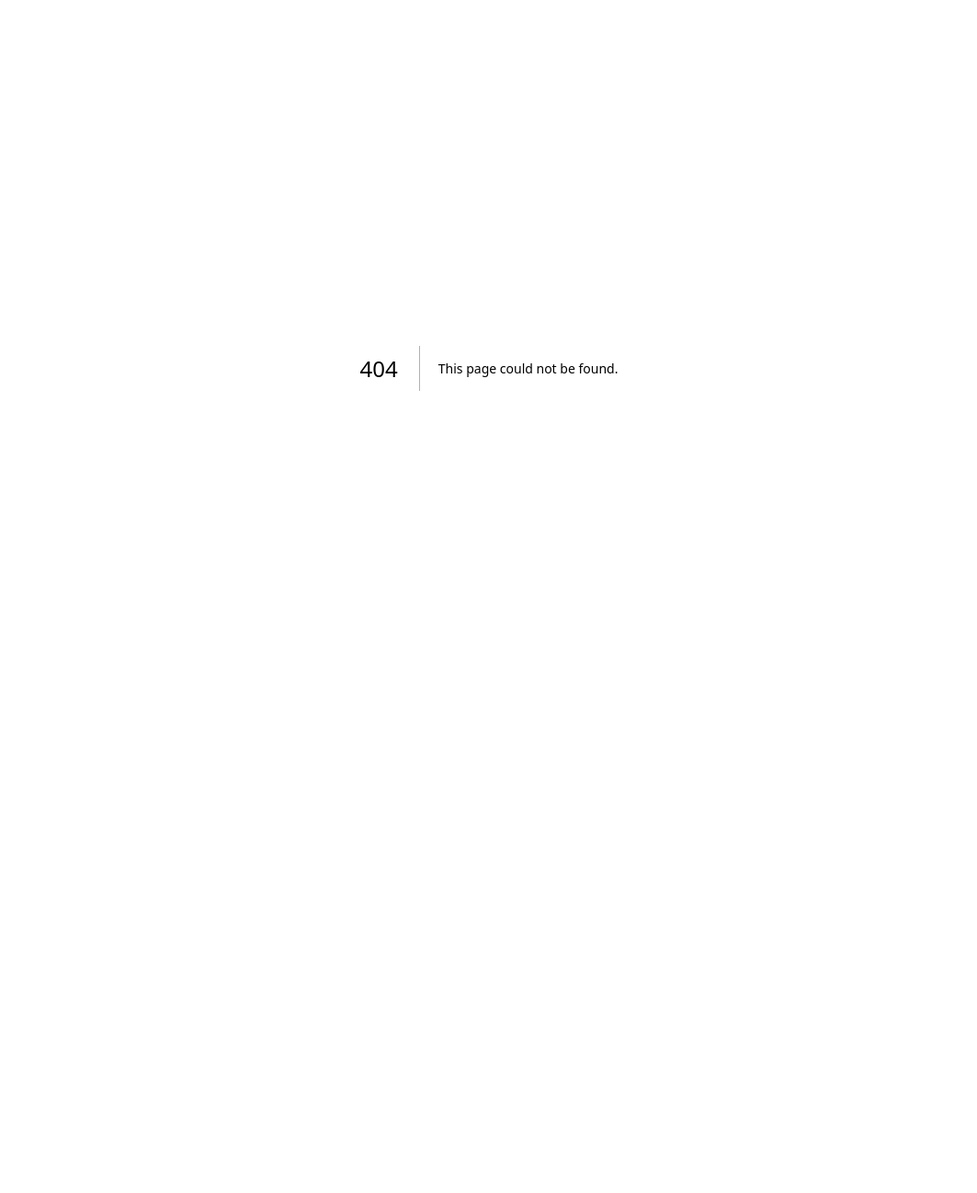
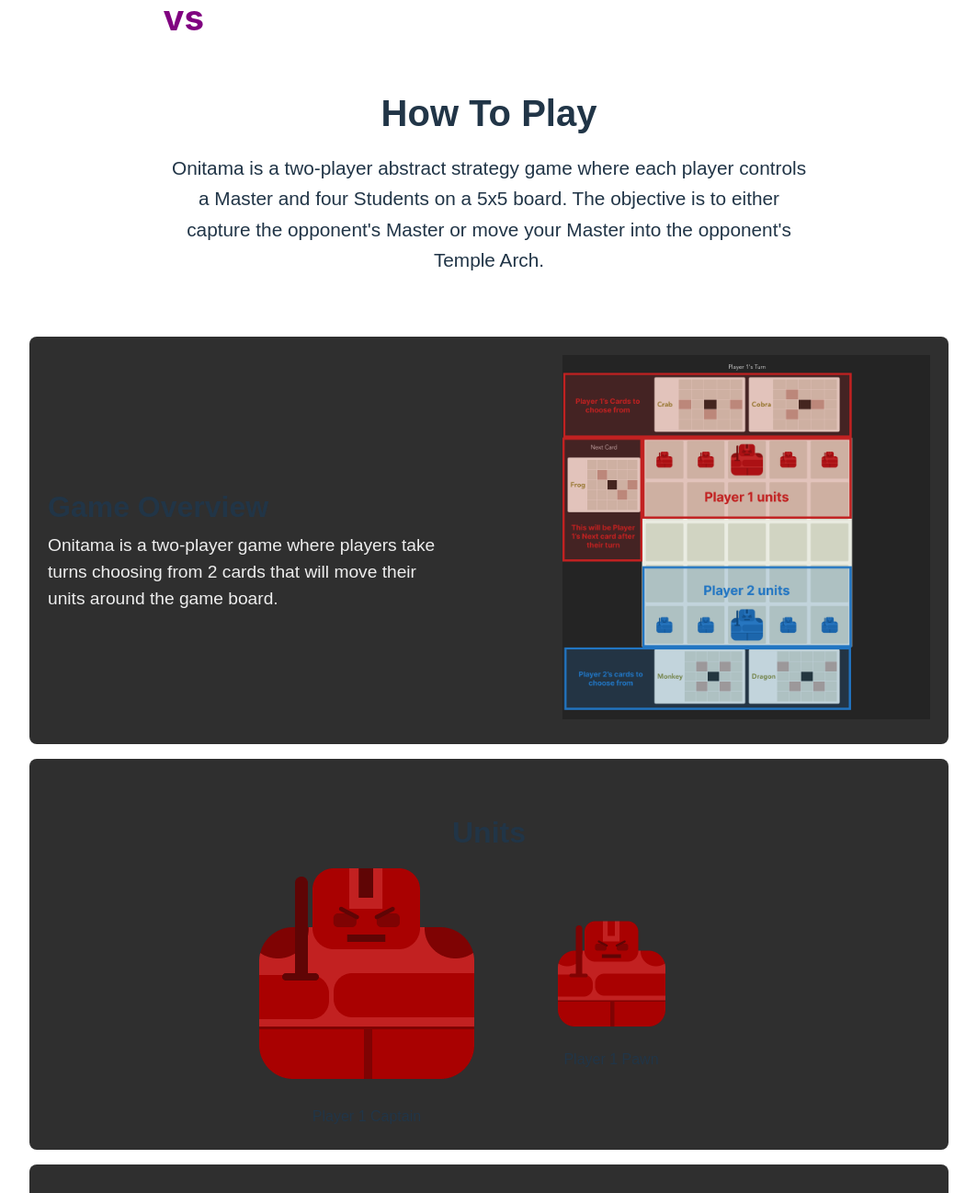
Before and after one commit to joshmkennedy/onitama-vs, a Next.js app in the folder onitama-client/: page /about in a window 1280 px wide. Before the commit this address had no page. Shown: the top 1297 px of the page at 92% size, without its empty margins (108-1171 px from the left). Before the commit the page ends 800 px from the top, so only its background shows below. Built offline with nearby package versions, Linux system fonts and the light colour scheme.

Commit message:
site header and logo

```diff
--- /dev/null
+++ b/onitama-client/src/app/about/about-page.module.css
@@ -0,0 +1,123 @@
+.pageContainer {
+	display: flex;
+	flex-direction: column;
+	gap: 1em;
+	padding:1em
+}
+
+.headerContainer {
+	padding: 20px;
+	max-width: 1000px;
+	margin: 0 auto;
+	font-family: Arial, sans-serif;
+}
+.headerContainer p {
+	font-size: 1.3rem;
+	max-width: 60ch;
+}
+
+.sectionContainer {
+	padding: 20px;
+	max-width: 1000px;
+	margin: 0 auto;
+	font-family: Arial, sans-serif;
+	border-radius: 8px;
+	background-color: #2f2f2f;
+	width: 100%;
+}
+
+.title {
+	font-size: 2.5em;
+	margin-bottom: 0.5em;
+	text-align: center;
+}
+
+.center {
+	text-align: center;
+}
+
+.intro {
+	font-size: 1.2em;
+	line-height: 1.6;
+	margin-bottom: 1.5em;
+	text-align: center;
+}
+
+.subtitle {
+	font-size: 2em;
+	margin-top: 1.5em;
+	margin-bottom: 0.5em;
+	text-align: center;
+}
+
+.ruleSection {
+	background-color: #fff;
+	padding: 15px;
+	margin-bottom: 1em;
+	border-radius: 5px;
+	box-shadow: 0 0 5px rgba(0, 0, 0, 0.05);
+}
+
+.ruleTitle {
+	font-size: 1.5em;
+	margin-bottom: 0.5em;
+	color: #555;
+}
+
+.paragraph {
+	font-size: 1.2rem;
+	max-width: 60ch;
+	margin: 0 auto;
+	line-height: 1.5;
+	margin-bottom: 1em;
+	color: #eee;
+}
+
+.image {
+	max-width: 400px;
+}
+
+.image img {
+	width: 100%;
+}
+
+.centerCol {
+	display: flex;
+	flex-direction: column;
+	align-items: center;
+	gap: 1em;
+}
+
+.centerCol p {
+	margin-block: 0.2rem;
+}
+
+.flexRow {
+	display: flex;
+	flex-direction: row;
+	justify-content: space-between;
+	align-items: center;
+	gap: 1em;
+}
+
+.flexRow.sqeeze {
+	justify-content: center;
+}
+
+.contentCol {
+	max-width: 50ch;
+
+	.subtitle {
+		text-align: left;
+	}
+}
+
+@media (max-width: 850px) {
+	.flexRow {
+		flex-direction: column;
+	}
+
+	.image {
+		max-width: 700px;
+	}
+}
--- /dev/null
+++ b/onitama-client/src/app/about/page.tsx
@@ -0,0 +1,119 @@
+import styles from "./about-page.module.css";
+import Header from "../../components/site/header/header";
+const boardLayoutImage = "/board-layout.png";
+const basesImage = "/Bases.png";
+const PlayTurnWalkthrough = "/playturn.png";
+const CaptainUnit = "/Player1-captain.png";
+const PawnUnit = "/Player1-pawn.png";
+const WinCaptureCaptain = "/Win-Capture-Captain.png";
+const WinCaptureBase = "/Win-Capture-Base.png";
+
+export default function About() {
+  return (
+		<>
+		<Header />
+    <div className={styles.pageContainer}>
+      <div className={styles.headerContainer}>
+        <h1 className={styles.title}>How To Play</h1>
+        <p className={styles.intro}>
+          Onitama is a two-player abstract strategy game where each player
+          controls a Master and four Students on a 5x5 board. The objective is
+          to either capture the opponent's Master or move your Master into the
+          opponent's Temple Arch.
+        </p>
+      </div>
+
+      <div className={styles.sectionContainer}>
+        <div className={styles.flexRow}>
+          <div className={styles.contentCol}>
+            <h2 className={styles.subtitle}>Game Overview</h2>
+            <p className={styles.paragraph}>
+              Onitama is a two-player game where players take turns choosing
+              from 2 cards that will move their units around the game board.
+            </p>
+          </div>
+          <div className={styles.image}>
+            <img alt="the board or grid of onitama" src={boardLayoutImage} />
+          </div>
+        </div>
+      </div>
+
+      <div className={styles.sectionContainer}>
+        <h2 className={`${styles.subtitle} ${styles.center}`}>Units</h2>
+        <div className={`${styles.flexRow} ${styles.sqeeze}`}>
+          <div className={styles.image}>
+            <div className={styles.centerCol}>
+              <img alt="The captain in onitama" src={CaptainUnit} />
+              <p>Player 1 Captain</p>
+            </div>
+          </div>
+          <div className={styles.image}>
+            <div className={styles.centerCol}>
+              <img
+                src={PawnUnit}
+                alt="the pawn in onitama"
+                style={{ width: `50%` }}
+              />
+              <p>Player 1 Pawn</p>
+            </div>
+          </div>
+        </div>
+      </div>
+
+      <div className={styles.sectionContainer}>
+        <h2 className={styles.subtitle}>Bases</h2>
+        <div className={`${styles.image} `} style={{ marginInline: "auto" }}>
+          <img src={basesImage} alt="The base tile in onitama" />
+        </div>
+      </div>
+
+      <div className={styles.sectionContainer}>
+        <div className={styles.flexRow}>
+          <div className={styles.contentCol}>
+            <h2 className={styles.subtitle}>The Player's Turn</h2>
+            <p className={styles.paragraph}>
+              On the player's turn, they will first select the card they wish to
+              use from their side of the board. Then they will choose the unit
+              they wish to move using the selected card. After they have chosen
+              the unit, the player will select a position to move to. Finally,
+              they will click the "Confirm" button to confirm their move. It
+              will then be the next player's turn.
+            </p>
+          </div>
+          <div className={styles.image}>
+            <img
+              src={PlayTurnWalkthrough}
+              alt="An example of a turn in onitama"
+            />
+          </div>
+        </div>
+      </div>
+
+      <div className={styles.sectionContainer}>
+        <h2 className={styles.subtitle}>Win Conditions</h2>
+        <p className={`${styles.paragraph} ${styles.center}`}>
+          You can win by either capturing the opponent's Captain or by capturing
+          their base.
+        </p>
+        <div className={styles.flexRow}>
+          <div className={styles.image}>
+            <div className={styles.centerCol}>
+              <p>Capture Opponent Captain</p>
+              <img src={WinCaptureCaptain} alt="capturing team's captain" />
+            </div>
+          </div>
+          <div className={styles.image}>
+            <div className={styles.centerCol}>
+              <p>Capture Opponent Base</p>
+              <img
+                alt="capturing the base win condition"
+                src={WinCaptureBase}
+              />
+            </div>
+          </div>
+        </div>
+      </div>
+    </div>
+		</>
+  );
+}
--- a/onitama-client/src/app/globals.css
+++ b/onitama-client/src/app/globals.css
@@ -26,6 +26,10 @@
 
 body {
   margin: 0;
+	box-sizing: border-box;
+}
+body *, body *::before, body *::after {
+	box-sizing: inherit;
 }
 
 h1 {
--- a/onitama-client/src/app/page.tsx
+++ b/onitama-client/src/app/page.tsx
@@ -1,3 +1,4 @@
+import {LogoTitle} from "@/components/site/logo/logo";
 import styles from "./page.module.css";
 import Link from "next/link";
 
@@ -5,10 +6,7 @@
 	return (
 		<div className={styles.page}>
 			<main className={styles.main}>
-				<h1 className={styles.title}>
-					<span className={styles.top}>Onitama</span>
-					<span className={styles.bottom}>vs</span>
-				</h1>
+				<LogoTitle />
 				<div className={styles.menu}>
 					<nav className={styles.nav}>
 						<Link className={styles.link} href="/game-single">Play Single Player</Link>
--- /dev/null
+++ b/onitama-client/src/components/site/header/header.module.css
@@ -0,0 +1,20 @@
+.siteHeader {
+	margin-inline: auto;
+	max-width: 1000px;
+	display: flex;
+	justify-content: space-between;
+	align-items: center;
+}
+
+.navigation {
+	display: flex;
+	gap: 1em;
+}
+.navigation a {
+	text-decoration: none;
+	color: white;
+	font-size: 1.2rem;
+}
+.navigation:has(a:hover) a:not(:hover) {
+	opacity: 0.8;
+}
--- /dev/null
+++ b/onitama-client/src/components/site/header/header.tsx
@@ -0,0 +1,13 @@
+import Link from "next/link";
+import styles from "./header.module.css";
+import Logo from "../logo/logo";
+export default function Header() {
+  return (
+    <header className={styles.siteHeader}>
+			<Logo />
+      <nav className={styles.navigation}>
+        <Link href="/about">How to Play</Link>
+      </nav>
+    </header>
+  );
+}
--- /dev/null
+++ b/onitama-client/src/components/site/logo/logo.module.css
@@ -0,0 +1,47 @@
+.title {
+	display: flex;
+	flex-direction: column;
+	align-items: center;
+	font-size: clamp(3rem, 6vw, 12rem);
+	position: relative;
+}
+
+.title .top {
+	font-size: 2em;
+	position: relative;
+	font-weight: bold;
+	display: block;
+	z-index: 1;
+}
+
+.title .bottom {
+	position: relative;
+	color: purple;
+	display: block;
+	margin-top: -1em;
+	z-index: 2;
+}
+
+.logo {
+	color: white;
+	position: relative;
+	font-size: clamp(1rem, 3vw, 12rem);
+	line-height: 1;
+	.top{
+		z-index: 1;
+	}
+	.bottom {
+		font-weight: bold;
+		margin-left:-.2em;
+		z-index: 2;
+		color: purple;
+	}
+	&:hover {
+		.top {
+			color: purple;
+		}
+		.bottom {
+			color: white;
+		}
+	}
+}
--- /dev/null
+++ b/onitama-client/src/components/site/logo/logo.tsx
@@ -0,0 +1,21 @@
+import Link from "next/link";
+import styles from "./logo.module.css";
+export default function Logo() {
+  return (
+    <Link href="/">
+      <div className={styles.logo}>
+        <span className={styles.top}>Onitama</span>
+        <span className={styles.bottom}>vs</span>
+      </div>
+    </Link>
+  );
+}
+
+export function LogoTitle() {
+  return (
+    <h1 className={styles.title}>
+      <span className={styles.top}>Onitama</span>
+      <span className={styles.bottom}>vs</span>
+    </h1>
+  );
+}
```
Also changed, not shown: onitama-client/src/app/page.module.css (+7 -25 lines), onitama-client/public/playturn.png (added).
